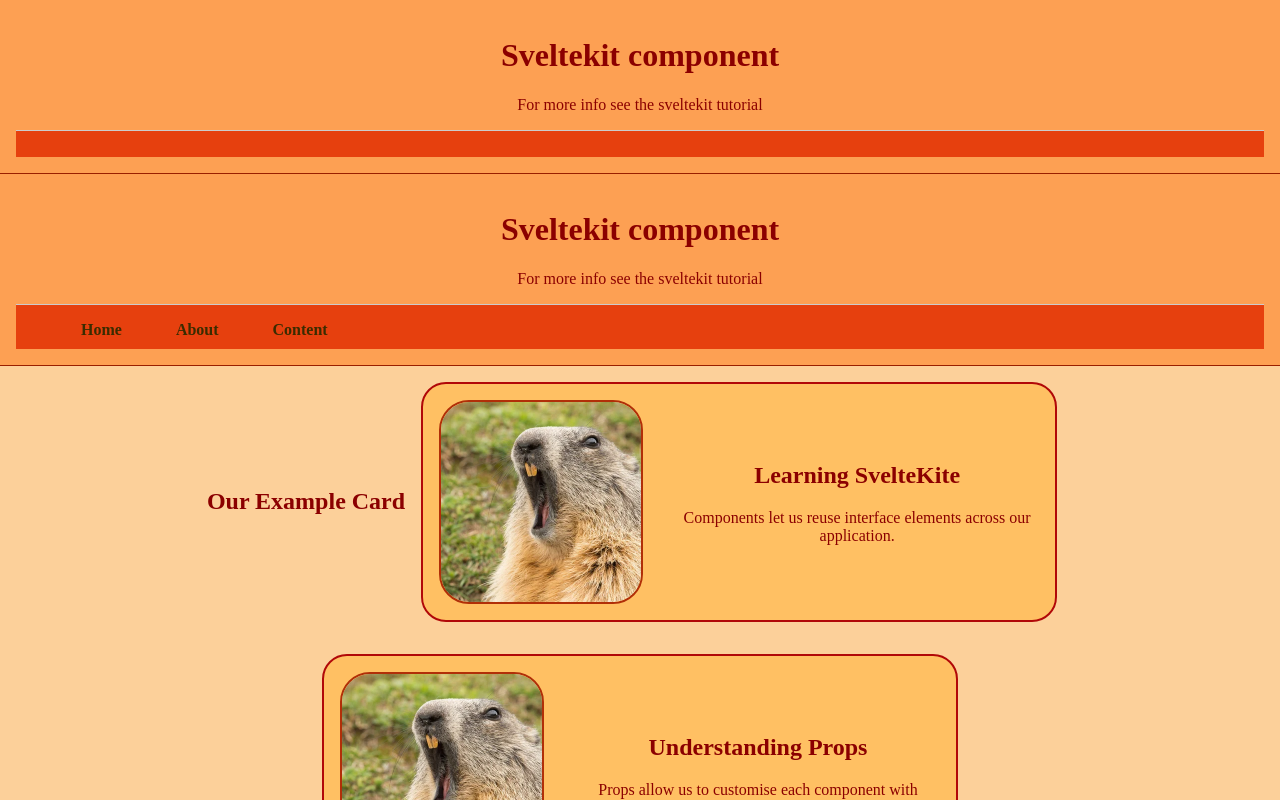
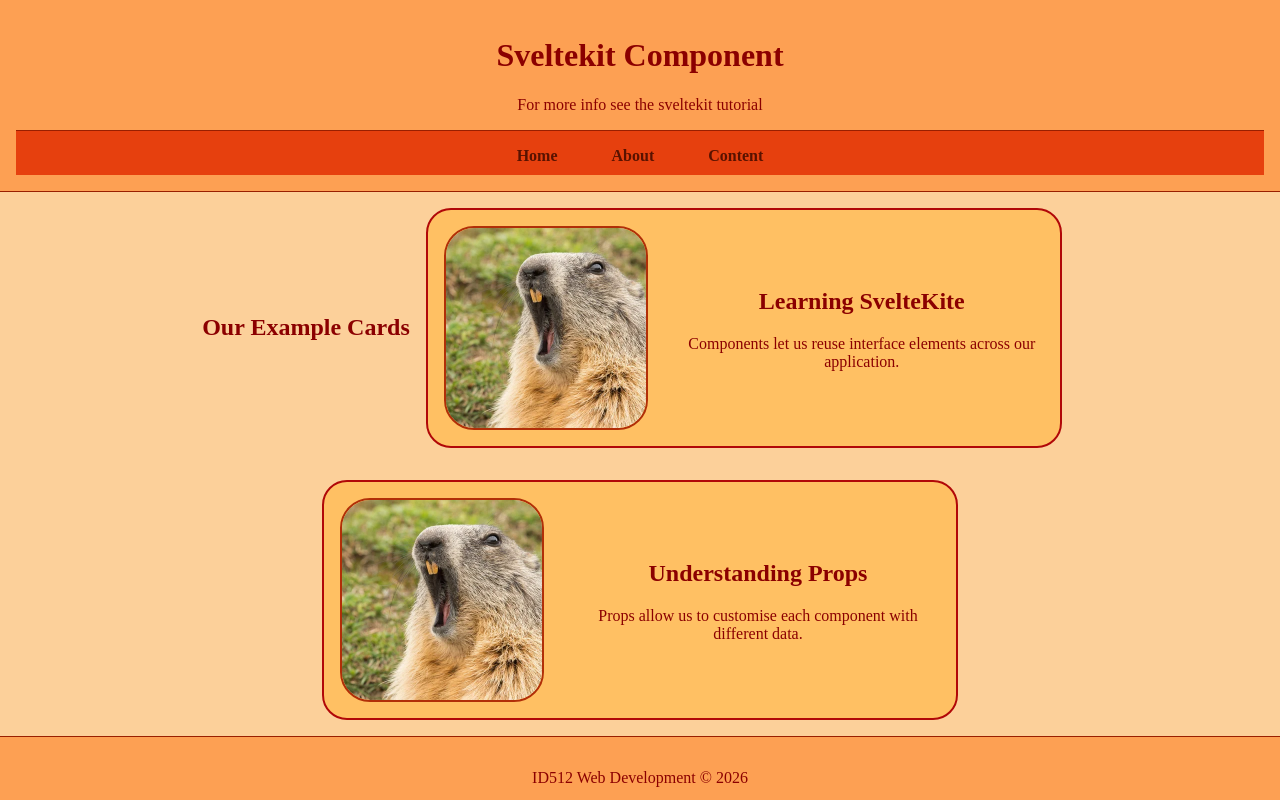
Before and after one commit to JakeDouds/Svelte-Web-1, a SvelteKit app in the folder Web1Svelte/: page / in a window 1280 px wide. Shown: the top 800 px of the page. Built offline with nearby package versions, Linux system fonts and the light colour scheme.

Commit message:
Uploaded fixed version of Sveltekit

```diff
--- a/Web1Svelte/src/lib/components/Footer.svelte
+++ b/Web1Svelte/src/lib/components/Footer.svelte
@@ -12,6 +12,6 @@
         padding: 1rem;
         border-top: 1px solid #991f00;
         text-align: center;
-        margin-top: 14rem;
+        margin-bottom: 1rem;
     }
 </style>
--- a/Web1Svelte/src/lib/components/Header.svelte
+++ b/Web1Svelte/src/lib/components/Header.svelte
@@ -1,16 +1,15 @@
 <script>
     import Navigation from './Nav.svelte';
-    let {title = 'Sveltekit component',
-    subtitle = 'For more info see the sveltekit tutorial',
-    navItems=[]
+    let {title = 'Sveltekit Component',
+        subtitle = 'For more info see the sveltekit tutorial',
+        navItems = []
     } = $props();
-
 </script>
 
 <header>
     <h1> {title}</h1>
     <p> {subtitle}</p>
-    <Navigation items={navItems} />
+    <Navigation items = {navItems} />
 </header>
 
 <style>
@@ -19,10 +18,5 @@
         padding: 1rem;
         border-bottom: 1px solid #991f00;
         text-align: center;
-        /* nav {
-            border: 1px solid #991f00;
-            margin-top: 1rem;
-            padding-top: 1rem;
-        } */
     }
 </style>
--- a/Web1Svelte/src/lib/components/Nav.svelte
+++ b/Web1Svelte/src/lib/components/Nav.svelte
@@ -3,7 +3,6 @@
 </script>
 
 <nav aria-label="Main navigation">
-
     <ul>
         {#each items as item}
         <li>
@@ -15,21 +14,22 @@
 
 <style>
     nav{
-        border-top: 1px solid #ccc;
+        border-top: 1px solid #991f00;
         margin-top: 1rem;
         padding-top: 1rem;
     }
 
     ul{
         display: flex;
+        justify-content: center;
         gap: 1.5rem;
         list-style: none;
-        padding: center;
+        padding: 0;
         margin: 0;
     }
 
     a{
-        color: #3a2c00;
+        color: #581200;
         text-decoration: none;
     }
 
--- a/Web1Svelte/src/routes/+layout.svelte
+++ b/Web1Svelte/src/routes/+layout.svelte
@@ -5,14 +5,20 @@
 	import Footer from '$lib/components/Footer.svelte';
 
 	let { children } = $props();
+
+	const navigationLinks = [
+        {label: 'Home', href: '/'},
+        {label: 'About', href: '/about'},
+        {label: 'Content', href: '/content'}
+    ]
 </script>
 
 <svelte:head>
 	<link rel="icon" href={favicon} />
 </svelte:head>
 
-<Header />
+<Header navItems = {navigationLinks} />
 
 {@render children()}
 
-<Footer />
+<Footer course="ID512 Web Development" year={2026} />
--- a/Web1Svelte/src/routes/+page.svelte
+++ b/Web1Svelte/src/routes/+page.svelte
@@ -1,13 +1,5 @@
 <script>
     import Card from "$lib/components/Card.svelte";
-    import Footer from "$lib/components/Footer.svelte";
-    import Header from "$lib/components/Header.svelte";
-
-    const navigationLinks = [
-        {label: 'Home', href: '/'},
-        {label: 'About', href: '/about'},
-        {label: 'Content', href: '/content'}
-    ]
 </script>
 
 <svelte:head>
@@ -15,11 +7,8 @@
     <meta name="description" content="A demonstration of reusable SvelteKit components and props" />
 </svelte:head>
 
-<Header
-    navItems={navigationLinks}
-/>
 <main>
-    <h2>Our Example Card</h2>
+    <h2>Our Example Cards</h2>
 
     <Card
         title="Learning SvelteKite"
@@ -32,8 +21,6 @@
     />
 </main>
 
-<Footer course="ID512 Web Development" year={2026} />
-
 <style>
     main {
         display: flex;
```
Also changed, not shown: Web1Svelte/src/routes/about/+page.svelte (+1 -6 lines), Web1Svelte/src/routes/content/+page.svelte (+1 -6 lines), 1 other file (tests, documents, lock files or other folders).
